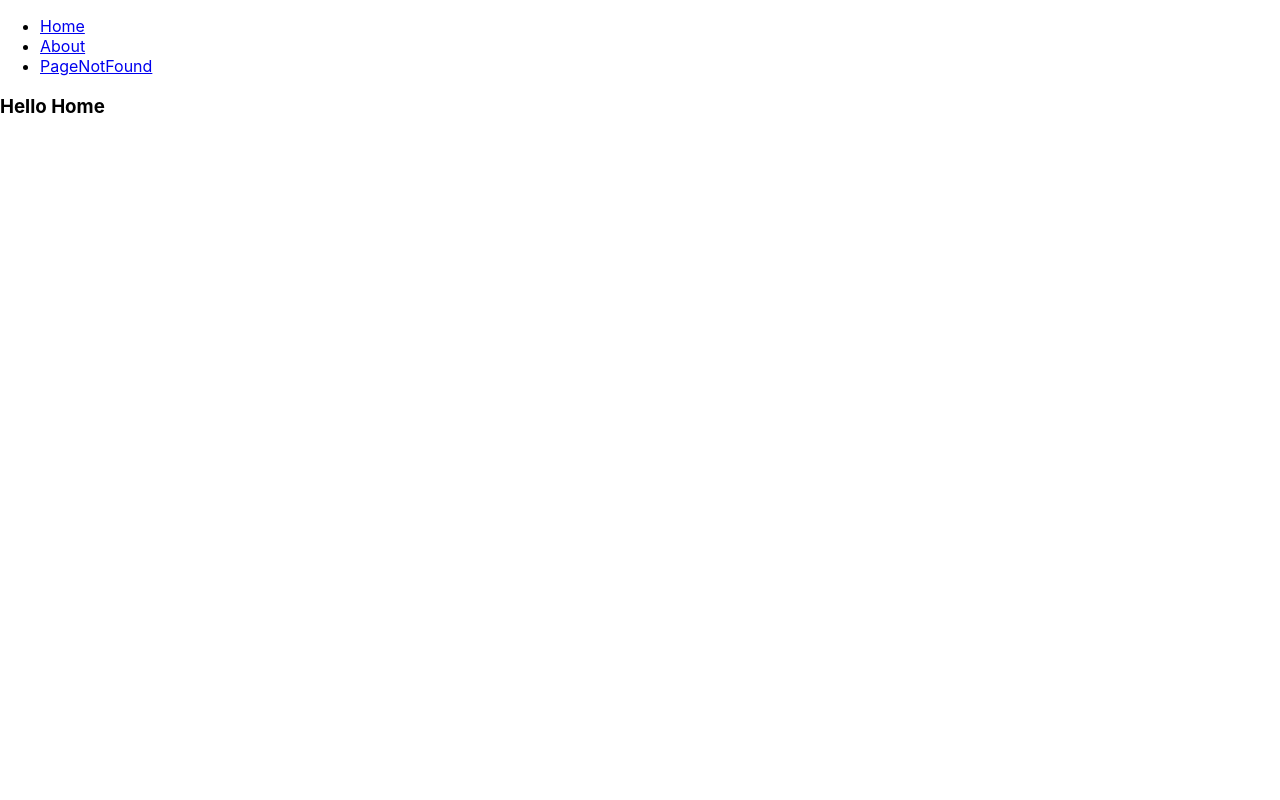
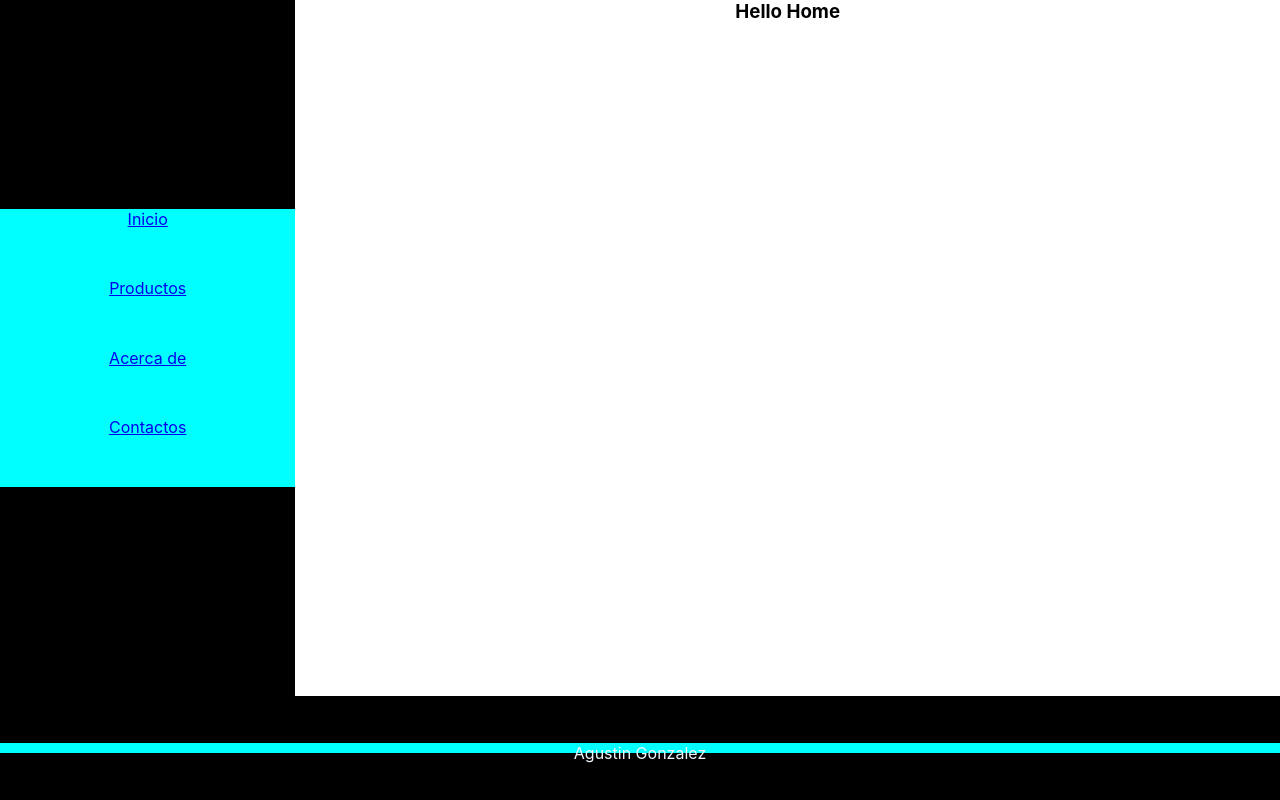
Before and after one commit to Agus-IG/primer-app-react, a React (Create React App) app: page / in a window 1280 px wide. Built offline with nearby package versions, Linux system fonts and the light colour scheme.

Commit message:
comenzando a estructurar y dar formato general

```diff
--- a/src/App.css
+++ b/src/App.css
@@ -1,38 +1,44 @@
-.App {
+*{
+  height: 100%;
+  width: 100%;
+  margin: 0;
+  padding: 0;
+}
+
+.body {
+  height: 100%;
+  display: flex;
+  flex-direction: column;
   text-align: center;
 }
 
-.App-logo {
-  height: 40vmin;
-  pointer-events: none;
+main {
+  display: flex;
 }
 
-@media (prefers-reduced-motion: no-preference) {
-  .App-logo {
-    animation: App-logo-spin infinite 20s linear;
-  }
+nav {
+  width: 30%;
+  text-decoration: none;
+  background-color: black;
 }
 
-.App-header {
-  background-color: #282c34;
-  min-height: 100vh;
+ul {
+  padding: 0;
   display: flex;
   flex-direction: column;
-  align-items: center;
   justify-content: center;
-  font-size: calc(10px + 2vmin);
-  color: white;
 }
 
-.App-link {
-  color: #61dafb;
+li {
+  height: 10%;
+  list-style: none;
+  justify-content: center;
+  background-color: aqua;
 }
 
-@keyframes App-logo-spin {
-  from {
-    transform: rotate(0deg);
-  }
-  to {
-    transform: rotate(360deg);
-  }
+footer{
+  color: aliceblue;
+  height: 15%;
+  background-color: black;
+  justify-content: center;
 }
--- a/src/App.js
+++ b/src/App.js
@@ -9,26 +9,34 @@ import {
 
 import Home from './pages/Home';
 import About from "./pages/About";
-import PageNotFound from "./pages/PageNotFound";
+import Productos from "./pages/Productos";
+import Contacts from "./pages/contact";
 
 function App() {
   return (
     <BrowserRouter>
+      <div className='body'>
+        <main>
           <nav>
             <ul>
               <li>
                 <Link to="/">
-              Home
+                  Inicio
+                </Link>
+              </li>
+              <li>
+                <Link to="/productos">
+                  Productos
                 </Link>
               </li>
               <li>
                 <Link to="/about">
-              About
+                  Acerca de
                 </Link>
               </li>
               <li>
-            <Link to="/pagenotfound">
-              PageNotFound
+                <Link to="/contacts">
+                  Contactos
                 </Link>
               </li>
             </ul>
@@ -36,9 +44,16 @@ function App() {
           <Routes>
             <Route path='/' element={<Home />} />
             <Route path='/about' element={<About />} />
-        <Route path='/pagenotfound' element={<PageNotFound />} />
+            <Route path='/productos' element={<Productos />} />
+            <Route path='/contacts' element={<Contacts />} />
           </Routes>
-
+        </main>
+        <footer>
+          <ul>
+            <li>Agustin Gonzalez</li>
+          </ul>
+        </footer>
+      </div>
     </BrowserRouter>
   );
 }
--- a/src/pages/Home.js
+++ b/src/pages/Home.js
@@ -1,5 +1,6 @@
 // Home.js
 import React from 'react'
+import './style.css'
 
 const Home = () => (
     <section className="Home">
--- a/src/pages/PageNotFound.js
+++ /dev/null
@@ -1,9 +0,0 @@
-import React from 'react'
-
-const PageNotFound = () => (
-    <section className="PageNotFound">
-        <h3>Hello PageNotFound</h3>
-    </section>
-)
-
-export default PageNotFound;
--- /dev/null
+++ b/src/pages/style.css
@@ -0,0 +1,9 @@
+*{
+    margin: 0;
+    padding: 0;
+}
+
+section {
+    display: flex;
+    justify-items: center;
+}
```
Lines whose indentation alone changed are shown as unchanged.
